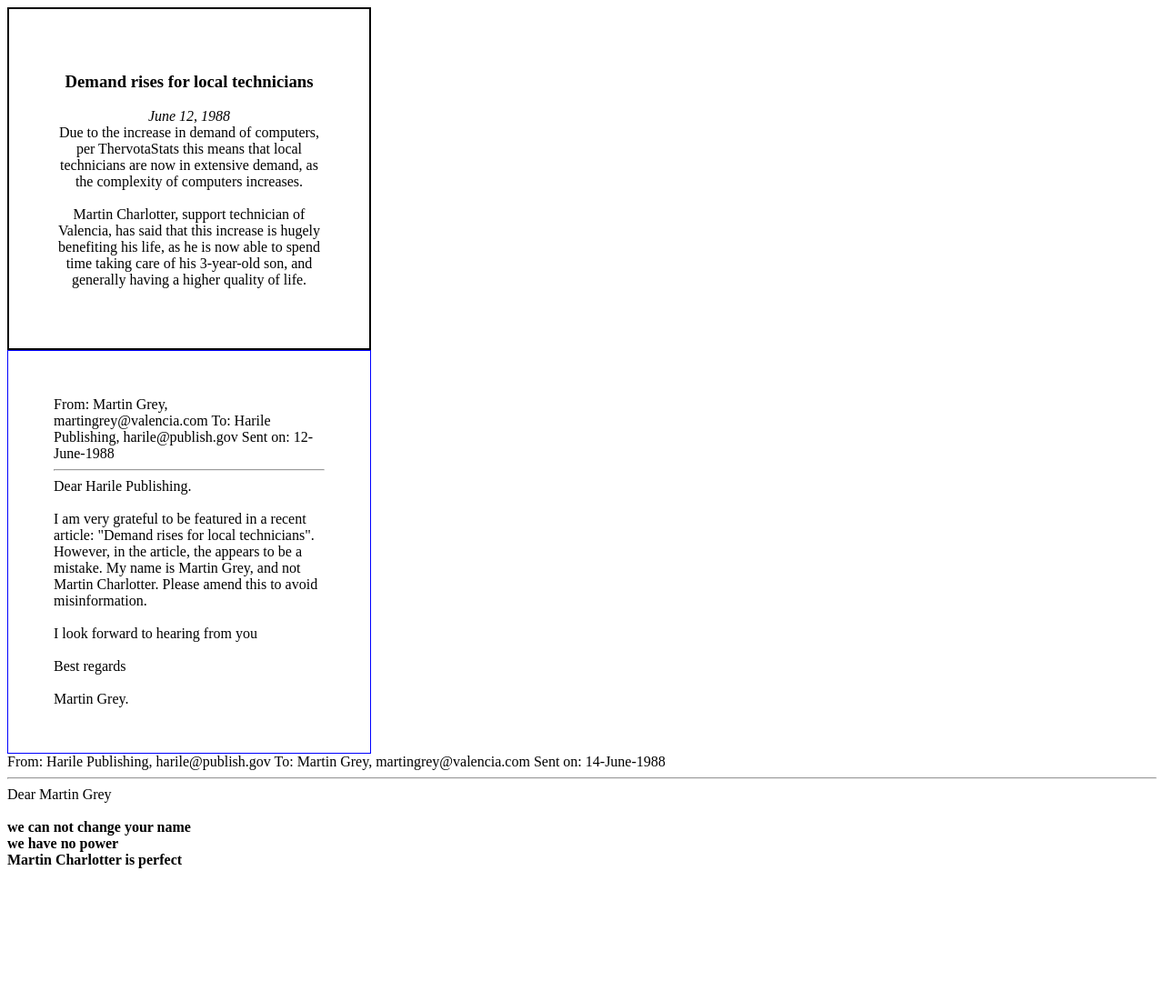
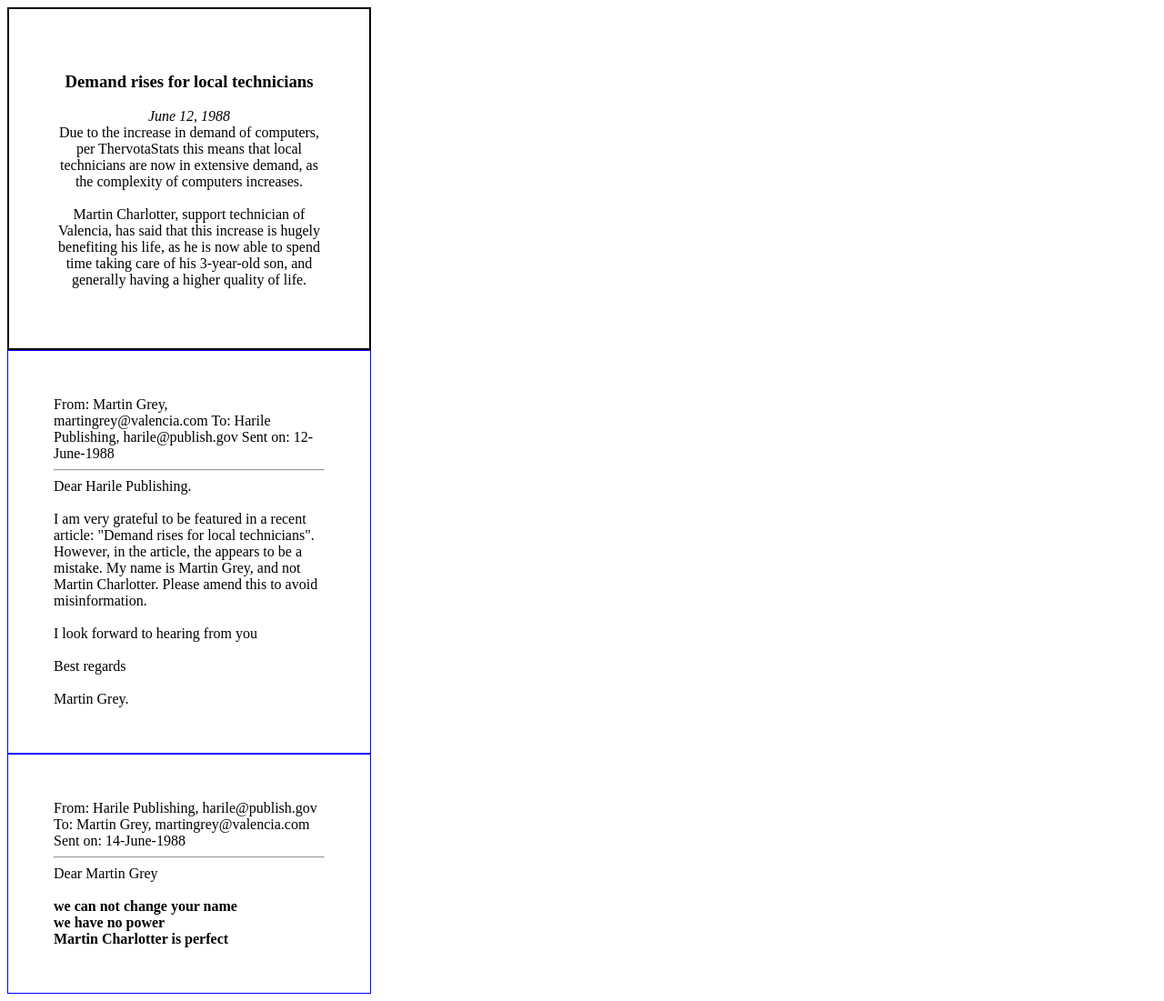
Before and after one commit to ducbadatcs/zeroaxis_archive, a plain HTML site: page 1988/report and letters.html in a window 1280 px wide. Shown: the whole page at 91% size. Before the commit the page ends 963 px from the top, so only its background shows below. Drawn offline with Linux system fonts and the light colour scheme.

Commit message:
Add content

```diff
--- a/1988/report and letters.html
+++ b/1988/report and letters.html
@@ -42,7 +42,7 @@
 		Martin Grey.
 	</div>
 
-	<div>
+	<div class="email">
 		From: Harile Publishing, harile@publish.gov
 		To: Martin Grey, martingrey@valencia.com
 		Sent on: 14-June-1988
```
